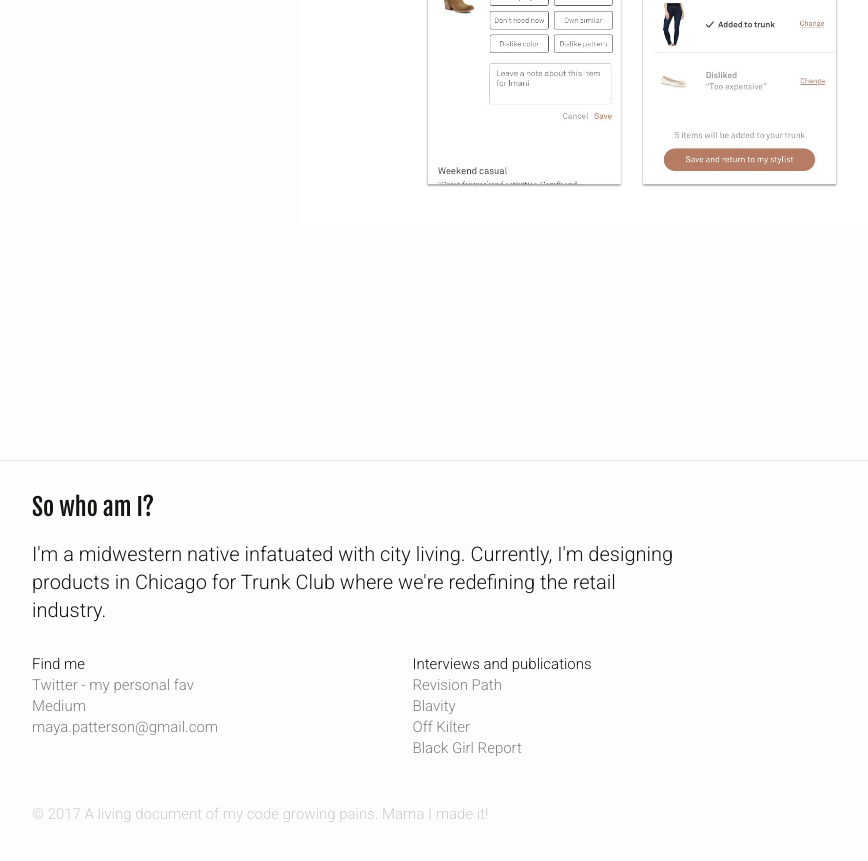
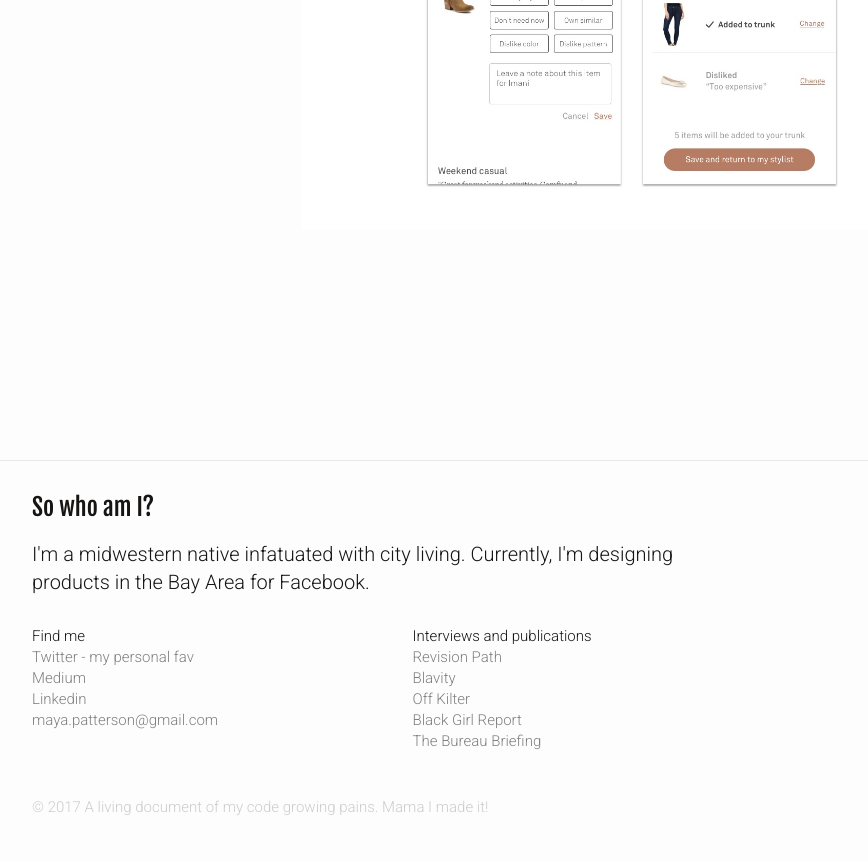
Before and after one commit to mayapatterson/portfolio-v2, a Jekyll site: the page built from index.md, in a window 1280 px wide and 900 px high, scrolled down 3880 px. Shown: the top 861 px of the window, without its empty margins (211-1079 px from the left). Built offline with Jekyll 4.4.1, drawn with Linux system fonts in a browser that asks for light colours; nearby versions of some CDN libraries; comment, search, counter and statistics services are not loaded.

Commit message:
updating target of links and about me

```diff
--- a/_includes/footer.html
+++ b/_includes/footer.html
@@ -5,7 +5,7 @@
     <div class="footer-col-wrapper footer-about">
       <h2 class="footer-heading">So who am I?</h2>
       <p class="footer-col-3">
-        I'm a midwestern native infatuated with city living. Currently, I'm designing products in Chicago for Trunk Club where we're redefining the retail industry.
+        I'm a midwestern native infatuated with city living. Currently, I'm designing products in the Bay Area for Facebook.
       </p>
     </div>
 
@@ -23,6 +23,11 @@
             {% include icon-medium.html username=site.medium_username %}
           </li>
           {% endif %}
+          {% if site.linkedin_username %}
+          <li>
+            {% include icon-linkedin.html username=site.linkedin_username %}
+          </li>
+          {% endif %}
           {% if site.email %}
           <li><a href="mailto:{{ site.email }}">{{ site.email }}</a></li>
           {% endif %}
@@ -32,10 +37,11 @@
       <div class="footer-col footer-col-2">
         <ul class="interviews-list">
           <li class="footer-list-header">Interviews and publications</li>
-          <li><a href="http://revisionpath.com/maya-patterson/">Revision Path</a></li>
-          <li><a href="https://blavity.com/5-reasons-black-people-and-ux-belong-together">Blavity</a></li>
-          <li><a href="https://offkilter.co/2016/11/09/a-designer-conversation-with-maya-patterson/">Off Kilter</a></li>
-          <li><a href="http://www.stitcher.com/podcast/the-black-girl-report/e/09-tech-time-with-maya-patterson-49047593">Black Girl Report</a></li>
+          <li><a href="http://revisionpath.com/maya-patterson/" target="_blank">Revision Path</a></li>
+          <li><a href="https://blavity.com/5-reasons-black-people-and-ux-belong-together" target="_blank">Blavity</a></li>
+          <li><a href="https://offkilter.co/2016/11/09/a-designer-conversation-with-maya-patterson/" target="_blank">Off Kilter</a></li>
+          <li><a href="https://soundcloud.com/blackgirlreport/mayapatterson" target="_blank">Black Girl Report</a></li>
+          <li><a href="http://bureauofdigital.com/the-bureau-briefing-ux-next-generation" target="_blank">The Bureau Briefing</a></li>
         </ul>
 
       </div>
--- a/_includes/icon-linkedin.html
+++ b/_includes/icon-linkedin.html
@@ -1 +1 @@
-<a href="https://linkedin.com/in/{{ include.username }}">Twitter - my personal fav</a>
+<a href="https://linkedin.com/in/{{ include.username }}" target="_blank">Linkedin</a>
--- a/_includes/icon-medium.html
+++ b/_includes/icon-medium.html
@@ -1 +1 @@
-<a href="https://medium.com/@{{ include.username }}">Medium</a>
+<a href="https://medium.com/@{{ include.username }}" target="_blank">Medium</a>
--- a/_includes/icon-twitter.html
+++ b/_includes/icon-twitter.html
@@ -1 +1 @@
-<a href="https://twitter.com/{{ include.username }}">Twitter - my personal fav</a>
+<a href="https://twitter.com/{{ include.username }}" target="_blank">Twitter - my personal fav</a>
```
